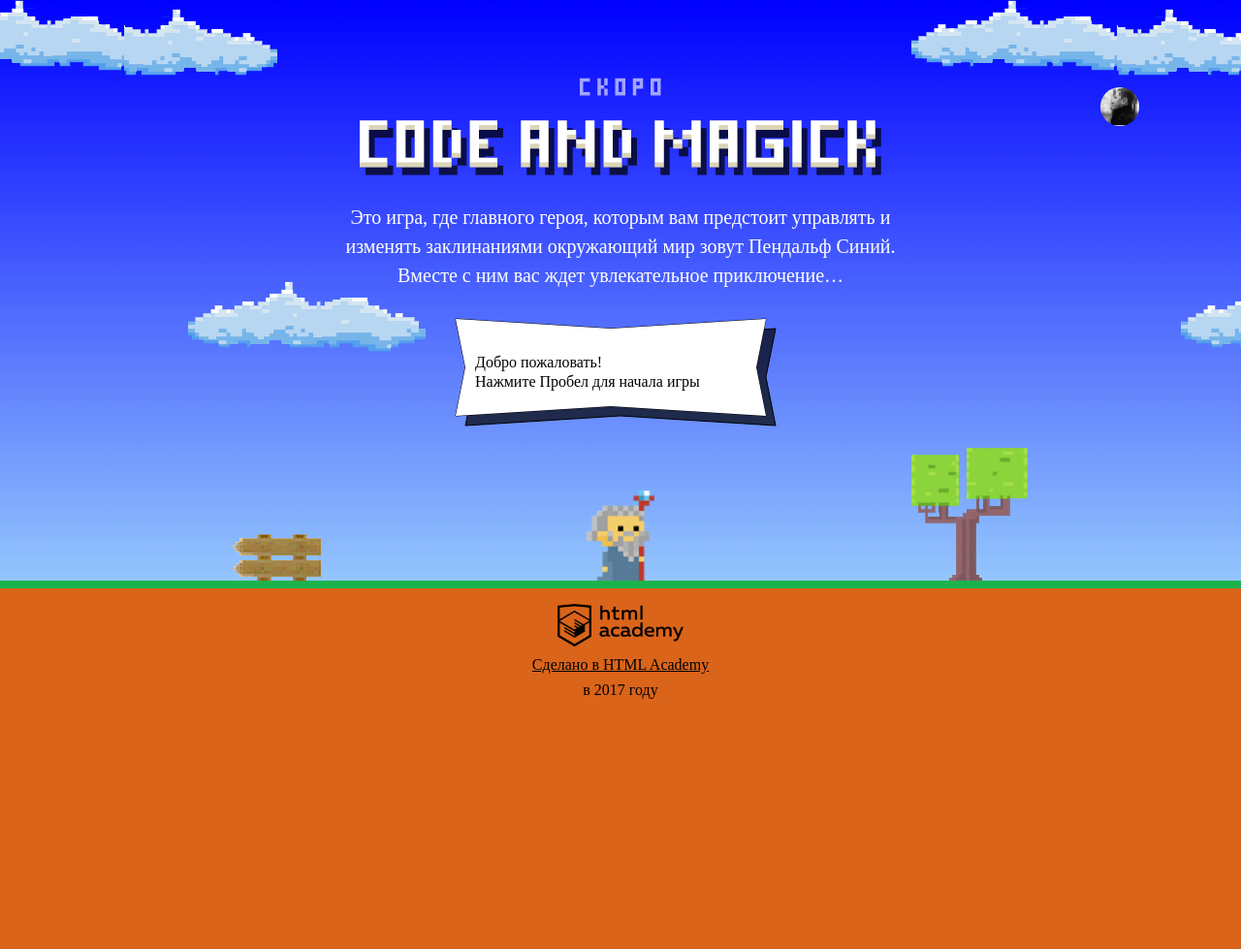
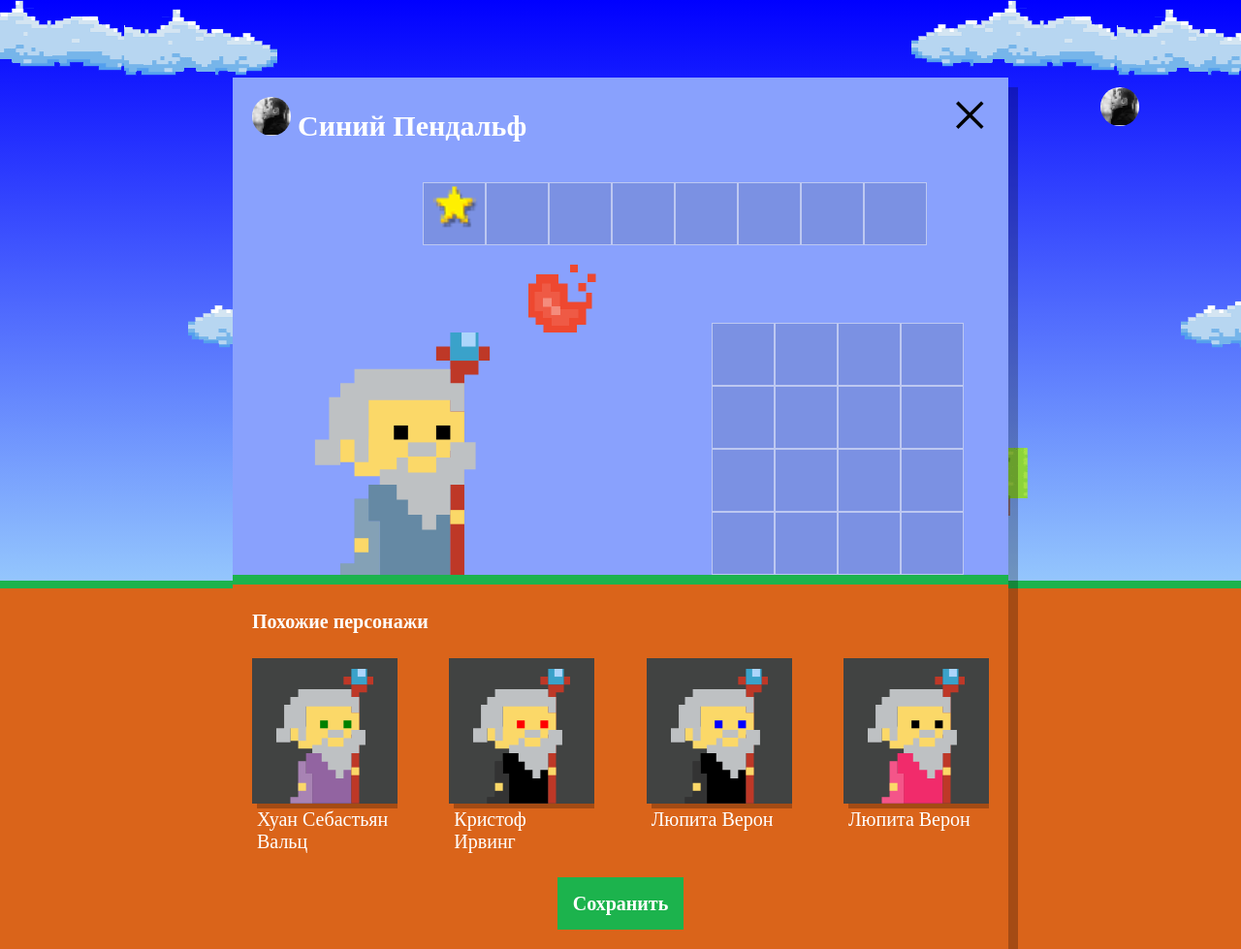
Before and after one commit to reazy015/118371-code-and-magick, a website: page index.html in a window 1280 px wide. Shown: the whole page at 97% size. Before the commit the page ends 800 px from the top, so only its background shows below. Drawn offline with Linux system fonts and the light colour scheme; a web font is replaced by a local one.

Commit message:
draw magicians by template

```diff
--- a/index.html
+++ b/index.html
@@ -206,7 +206,7 @@
 </script>
 <script src="js/stat.js"></script>
 <script src="js/game.js"></script>
-
+<script src="js/setup.js"></script>
 
 </body>
 </html>
--- /dev/null
+++ b/js/setup.js
@@ -0,0 +1,52 @@
+'use strict';
+
+var setup = document.querySelector('.setup');
+var setupSimilar = document.querySelector('.setup-similar');
+var template = document.querySelector('#similar-wizard-template');
+var setupTemplate = template.content.querySelector('.setup-similar-item');
+var setupList = document.querySelector('.setup-similar-list');
+var names = ['Иван', 'Хуан Себастьян','Мария','Кристоф','Юлия','Люпита','Вашингтон'];
+var surnames = ['да Марья','Верон','Мирабелла','Вальц','Онопко','Топольницкая','Нионго','Ирвинг'];
+var coatColors = ['rgb(101, 137, 164)','rgb(241, 43, 107)','rgb(146, 100, 161)','rgb(56, 159, 117)','rgb(215, 210, 55)','rgb(0, 0, 0)'];
+var eyesColor = ['black', 'red', 'blue', 'yellow', 'green'];
+var generatedInitialData = [];
+
+setup.classList.remove('hidden');
+
+function getRandomValue(max, min) {
+  return Math.floor(Math.random() * (max - min)) + min;
+}
+
+function createRandomDataArray(names, surnames, coatC, eyesC) {
+  var result = [];
+  var objectAmount = 4;
+
+  for(var i = 0; i < objectAmount; i++) {
+    result.push({
+      "name": names[getRandomValue(names.length, 0)] + ' ' + surnames[getRandomValue(surnames.length, 0)],
+      "coatColor": coatC[getRandomValue(coatC.length, 0)],
+      "eyesColor": eyesC[getRandomValue(eyesC.length, 0)]
+    })
+  }
+
+  return result;
+}
+
+function drawMagician(template, data) {
+  var fragment = document.createDocumentFragment();
+
+  for(var i = 0; i < data.length; i++) {
+      var magicianTemplate = template.cloneNode(true);
+
+      magicianTemplate.querySelector('.setup-similar-label').textContent = data[i].name;
+      magicianTemplate.querySelector('.wizard-coat').style.fill = data[i].coatColor;
+      magicianTemplate.querySelector('.wizard-eyes').style.fill = data[i].eyesColor;
+
+      fragment.appendChild(magicianTemplate);
+  }
+
+  setupList.appendChild(fragment);
+}
+
+drawMagician(setupTemplate, createRandomDataArray(names, surnames, coatColors, eyesColor));
+setupSimilar.classList.remove('hidden');
```
